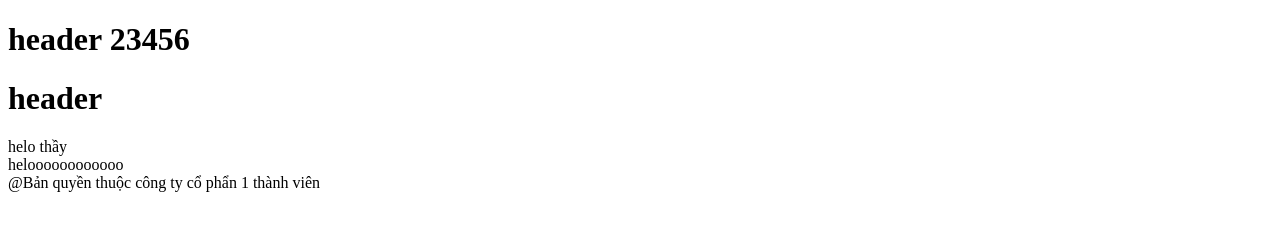
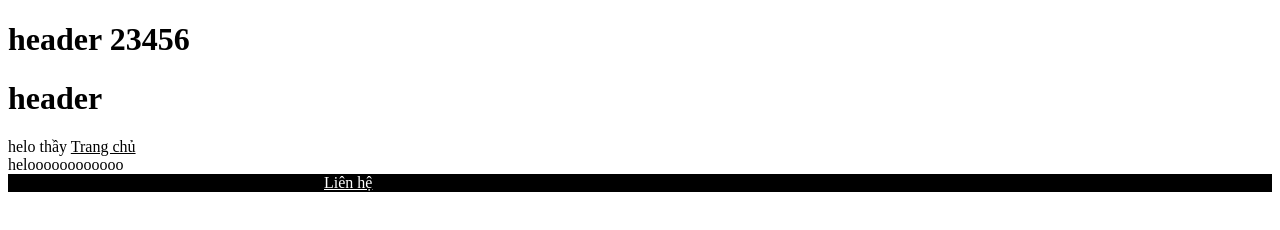
Before and after one commit to phuongnam08/XTH-WEB302, a plain HTML site: page index.html in a window 1280 px wide. Drawn offline with Linux system fonts and the light colour scheme.

Commit message:
test header footer

```diff
--- a/index.html
+++ b/index.html
@@ -5,18 +5,21 @@
     <meta http-equiv="X-UA-Compatible" content="IE=edge">
     <meta name="viewport" content="width=device-width, initial-scale=1.0">
     <title>Document</title>
+    <link rel="stylesheet" href="style.css">
 </head>
 <body>
-    <header>
+    <header id="header">
         <h1>header 23456</h1>
         <h1>header </h1>
         helo thầy
+        <a href="#">Trang chủ</a>
     </header>
     <main>
         heloooooooooooo
     </main>
-    <footer>
+    <footer id="footer">
         @Bản quyền thuộc công ty cổ phẩn 1 thành viên
+        <a href="#">Liên hệ</a>
     </footer>
 </body>
 </html>
--- a/style.css
+++ b/style.css
@@ -0,0 +1,12 @@
+#footer{
+    background-color: black;
+}
+#footer a{
+    color: #FFF;
+}
+#header{
+    background-color: white;
+}
+#header a{
+    color: black;
+}
```
